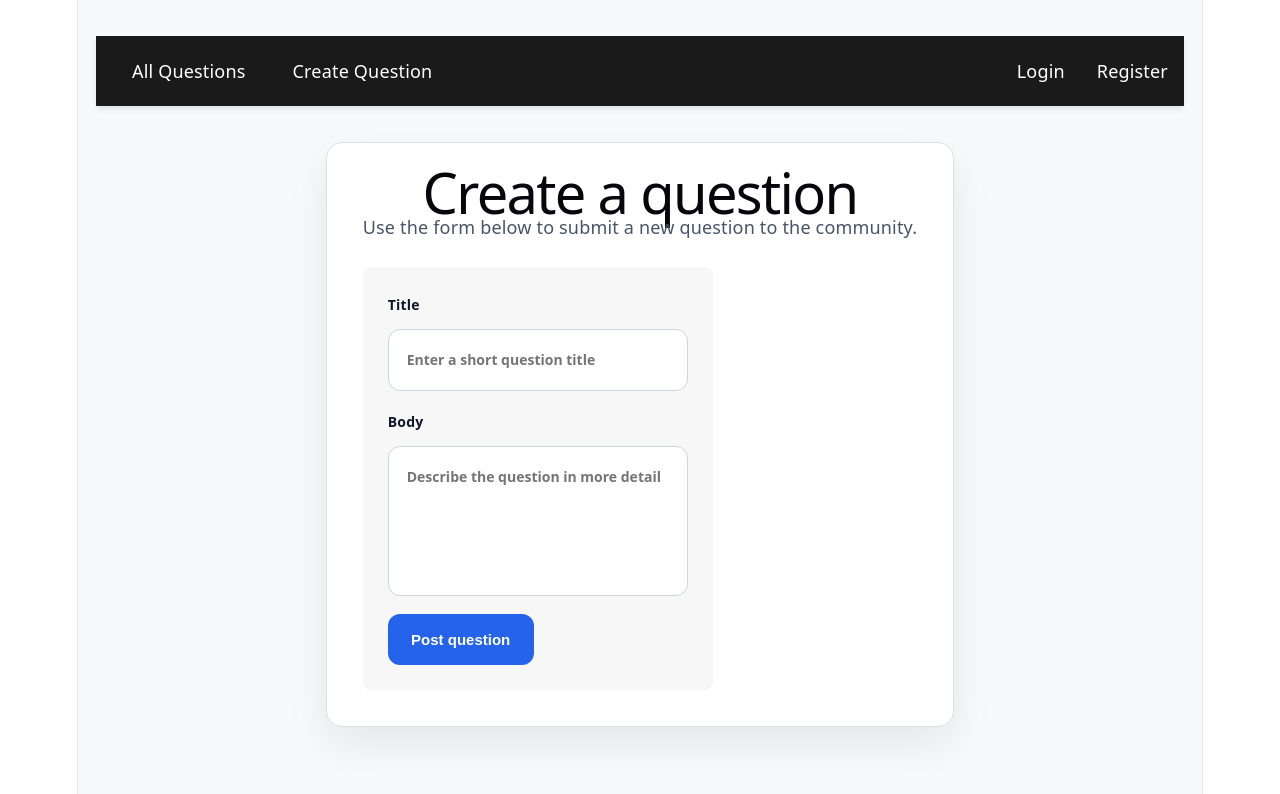
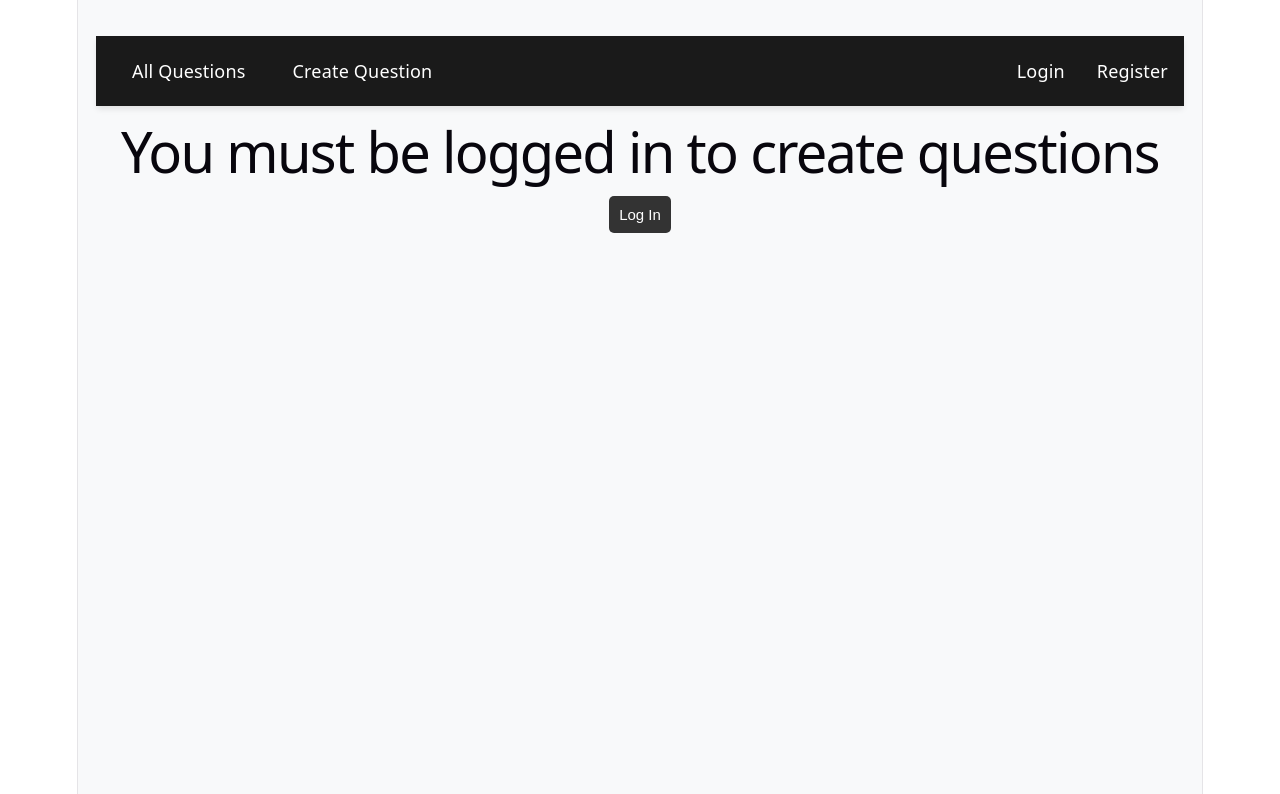
Before and after one commit to TTP-CAPSTONE-2/QA-Frontend, a React (Vite) app: page /api/questions in a window 1280 px wide. Shown: the top 794 px of the page. Built offline with nearby package versions, Linux system fonts and the light colour scheme; no server answers.

Commit message:
Restrict question creation to authenticated users

```diff
--- a/src/App.jsx
+++ b/src/App.jsx
@@ -28,7 +28,7 @@ const [authUser, setAuthUser] = useState({
       <Navbar authUser={authUser} setAuthUser={setAuthUser}/>
         <Routes>
           <Route path="/" element={<Home />} />
-          <Route path="/api/questions" element={<CreateQuestion />} />
+          <Route path="/api/questions" element={<CreateQuestion isLoggedIn={authUser.isLoggedIn}/>} />
           <Route path="/api/questions/:id" element={<QuestionDetail isLoggedIn={authUser.isLoggedIn}/>} />
           <Route path="/api/login" element={<LoginForm setAuthUser={setAuthUser}/>}/>
           <Route path="/api/register" element={<RegisterForm />} />
--- a/src/pages/CreateQuestion.jsx
+++ b/src/pages/CreateQuestion.jsx
@@ -1,10 +1,10 @@
 import { useState } from "react"
-import { useNavigate } from "react-router-dom"
+import { Link, useNavigate } from "react-router-dom"
 import "./CreateQuestion.css"
 
 const API_URL = "http://localhost:3000"
 
-function CreateQuestion() {
+function CreateQuestion({isLoggedIn}) {
   const [title, setTitle] = useState("")
   const [body, setBody] = useState("")
   const [error, setError] = useState("")
@@ -42,6 +42,14 @@ function CreateQuestion() {
     } finally {
       setLoading(false)
     }
+  }
+  if(!isLoggedIn) {
+    return (
+      <div>
+        <h1>You must be logged in to create questions</h1>
+        <button onClick={() => navigate('/api/login')}>Log In</button>
+      </div>
+    )
   }
 
   return (
```
